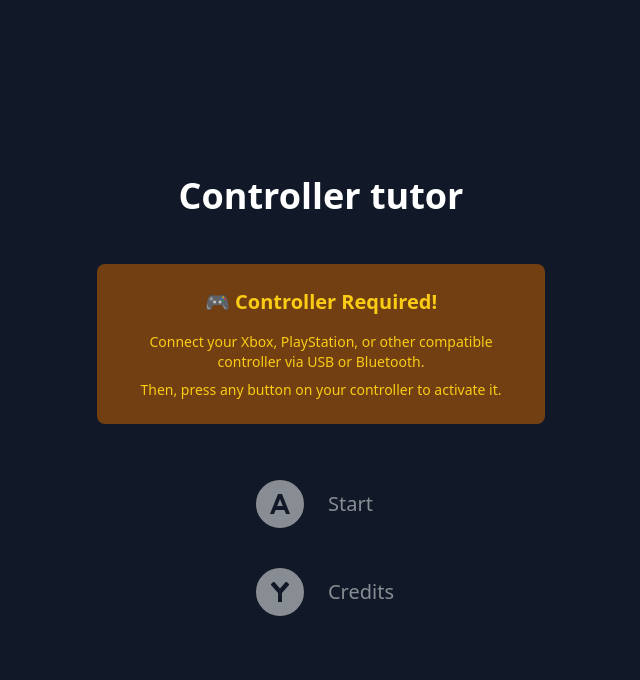
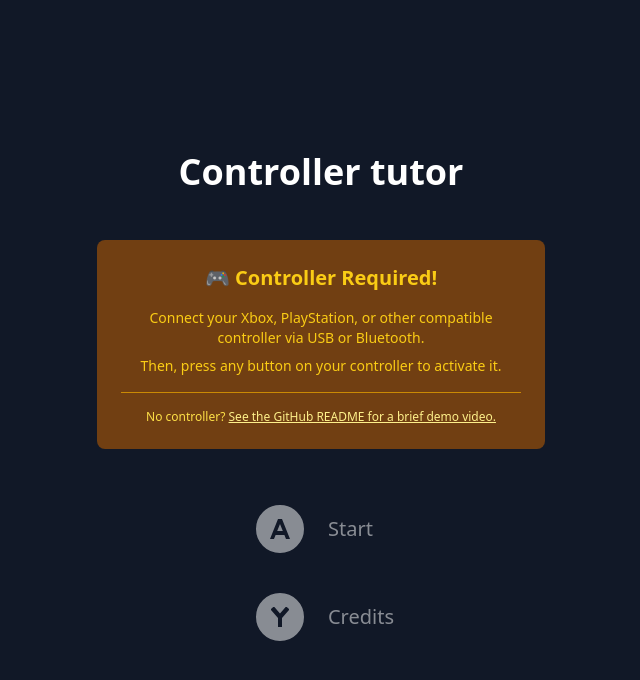
Before and after one commit to domdomegg/controller-tutor, a Next.js app: page / in a window 1280 px wide. Shown: the top 680 px of the page, without its empty margins (319-959 px from the left). Built offline with nearby package versions, Linux system fonts and the light colour scheme.

Commit message:
docs: Add video and wireframes

```diff
--- a/src/components/MainMenu.tsx
+++ b/src/components/MainMenu.tsx
@@ -34,6 +34,19 @@
               <p>Connect your Xbox, PlayStation, or other compatible controller via USB or Bluetooth.</p>
               <p>Then, press any button on your controller to activate it.</p>
             </div>
+            <div className="mt-4 pt-4 border-t border-yellow-600">
+              <p className="text-xs text-yellow-300">
+                No controller?{' '}
+                <a
+                  href="https://github.com/domdomegg/controller-tutor"
+                  target="_blank"
+                  rel="noopener noreferrer"
+                  className="text-yellow-200 underline hover:text-white transition-colors"
+                >
+                  See the GitHub README for a brief demo video.
+                </a>
+              </p>
+            </div>
           </div>
         </div>
       )}
```
Also changed, not shown: wireframe-plan.excalidraw.svg (added), 1 other file (tests, documents, lock files or other folders).
